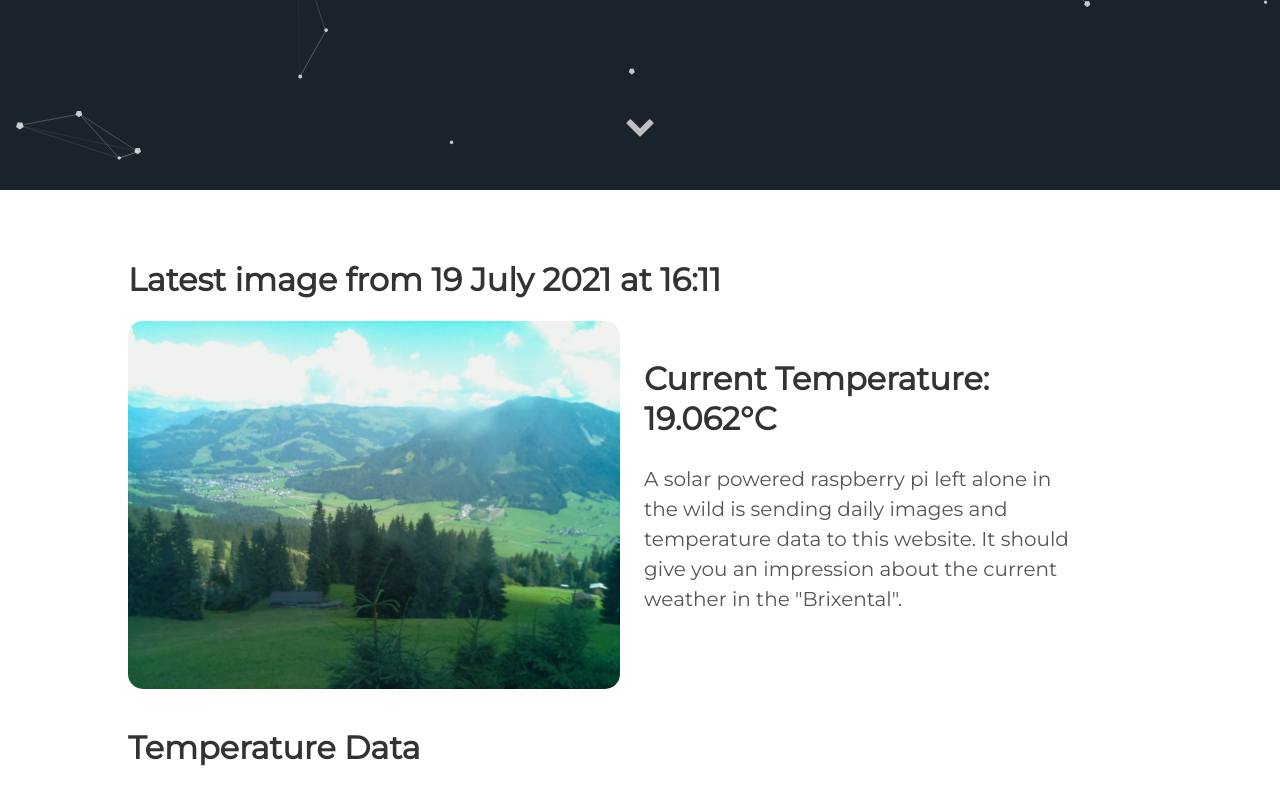
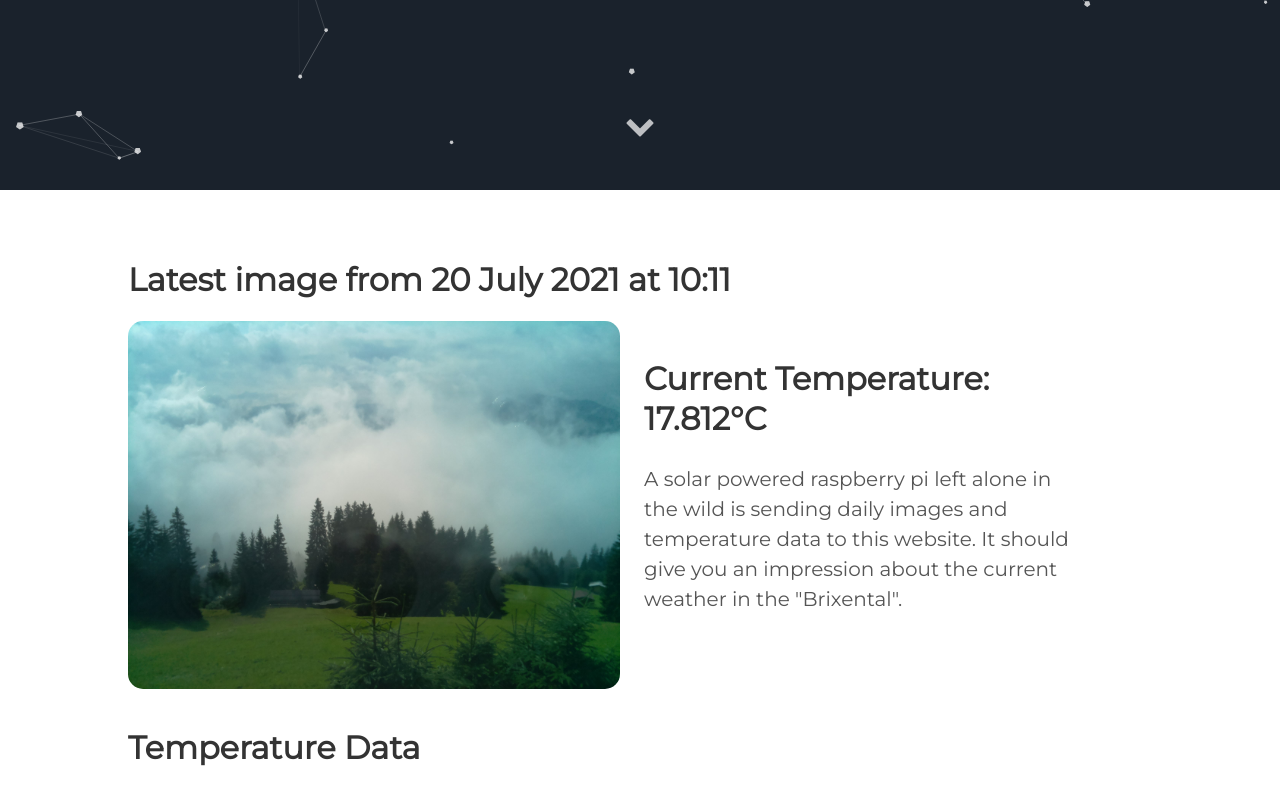
Before and after one commit to vektorious/vektorious.github.io, a Jekyll site: the page built from resources/huette.md, in a window 1280 px wide and 900 px high, scrolled down 710 px. Shown: the top 805 px of the window. Built offline with Jekyll 4.4.1, drawn with Linux system fonts in a browser that asks for light colours.

Commit message:
I'm a bot beep boop

```diff
--- a/resources/huette.md
+++ b/resources/huette.md
@@ -6,13 +6,13 @@ image: '/assets/img/'
 description: 'Live image from the Austrian alps'
 twitter_text: ' '
 ---
-## Latest image from 19 July 2021 at 16:11
+## Latest image from 20 July 2021 at 10:11
 <div class="huette">
   <div class="huette-image">
     <img src="{{ "/assets/img/huette.jpg" | prepend: site.baseurl }}">
   </div>
   <div class="huette-text">
-        <h2>Current Temperature: 19.062°C</h2>
+        <h2>Current Temperature: 17.812°C</h2>
         <p>A solar powered raspberry pi left alone in the wild is sending daily images and temperature data to this website. It should give you an impression about the current weather in the "Brixental".</p>
 
   </div>
```
Also changed, not shown: rpi-script/2021-07-20_101022.txt (renamed from rpi-script/2021-07-19_161026.txt, +5 -5 lines), rpi-script/huette.md (+2 -2 lines), assets/img/huette.jpg, assets/img/temp_plot.png, rpi-script/temp_plot.png, 1 other file.
